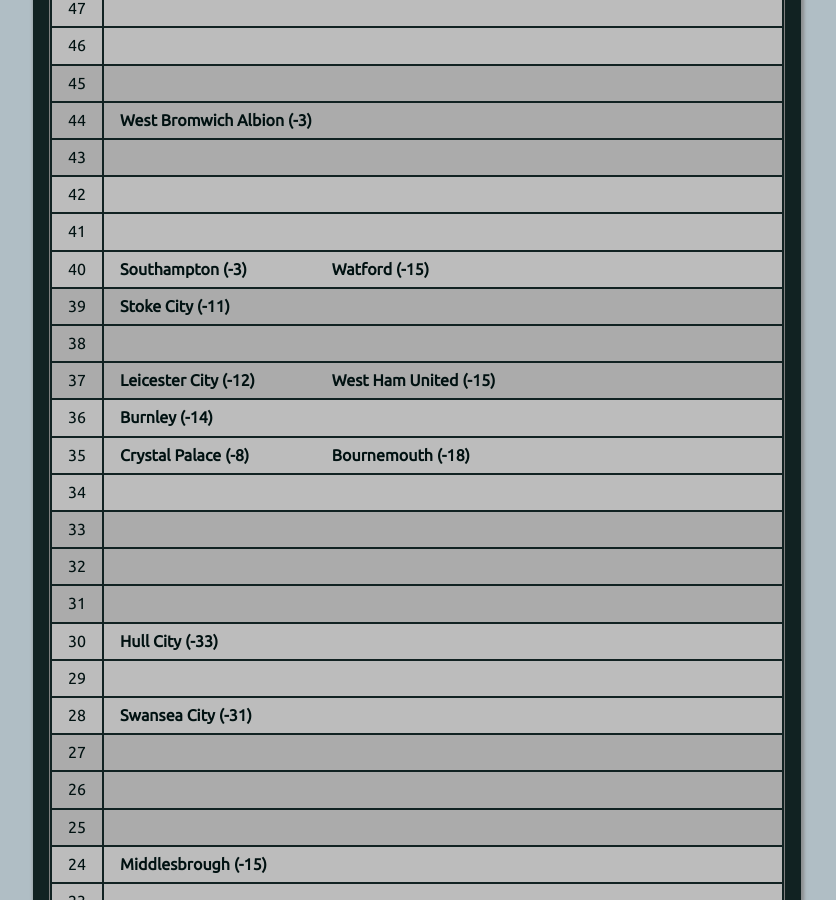
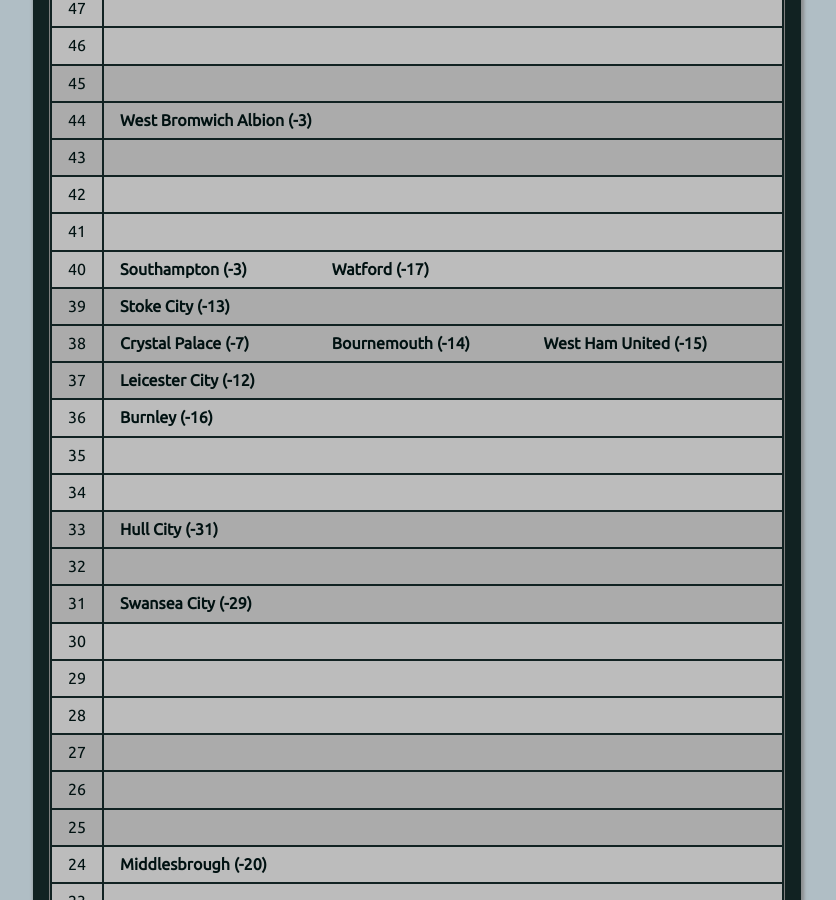
Before and after one commit to muru/muru.github.io, a Jekyll site: the page built from resources.md, in a window 1280 px wide and 900 px high, scrolled down 2596 px. Shown: the whole window, without its empty margins (223-1059 px from the left). Built offline with Jekyll 4.4.1, drawn with Linux system fonts in a browser that asks for light colours; some of the changed text lies outside the part shown.

Commit message:
updated cann-table: Mon 24 Apr 05:00:12 IST 2017

```diff
--- a/cann-table.html
+++ b/cann-table.html
@@ -50,7 +50,7 @@
 	<tr class="cann-row-2">
 		<td class="cann-point"> 66 </td>
 		<td class="cann-clubs">
-			<span class="club-name"> Liverpool (29) </span>
+			<span class="club-name"> Liverpool (28) </span>
 		</td>
  	</tr>
 	<tr class="cann-row-2">
@@ -67,6 +67,7 @@
 	<tr class="cann-row-1">
 		<td class="cann-point"> 63 </td>
 		<td class="cann-clubs">
+			<span class="club-name"> Manchester United (26) </span>
 		</td>
  	</tr>
 	<tr class="cann-row-1">
@@ -82,7 +83,6 @@
 	<tr class="cann-row-2">
 		<td class="cann-point"> 60 </td>
 		<td class="cann-clubs">
-			<span class="club-name"> Manchester United (24) </span>
 		</td>
  	</tr>
 	<tr class="cann-row-2">
@@ -93,12 +93,13 @@
 	<tr class="cann-row-2">
 		<td class="cann-point"> 58 </td>
 		<td class="cann-clubs">
+			<span class="club-name"> Everton (23) </span>
 		</td>
  	</tr>
 	<tr class="cann-row-1">
 		<td class="cann-point"> 57 </td>
 		<td class="cann-clubs">
-			<span class="club-name"> Everton (23) </span>
+			<span class="club-name"> Arsenal (23) </span>
 		</td>
  	</tr>
 	<tr class="cann-row-1">
@@ -114,7 +115,6 @@
 	<tr class="cann-row-2">
 		<td class="cann-point"> 54 </td>
 		<td class="cann-clubs">
-			<span class="club-name"> Arsenal (22) </span>
 		</td>
  	</tr>
 	<tr class="cann-row-2">
@@ -187,38 +187,38 @@
 		<td class="cann-point"> 40 </td>
 		<td class="cann-clubs">
 			<span class="club-name"> Southampton (-3) </span>
-			<span class="club-name"> Watford (-15) </span>
+			<span class="club-name"> Watford (-17) </span>
 		</td>
  	</tr>
 	<tr class="cann-row-1">
 		<td class="cann-point"> 39 </td>
 		<td class="cann-clubs">
-			<span class="club-name"> Stoke City (-11) </span>
+			<span class="club-name"> Stoke City (-13) </span>
 		</td>
  	</tr>
 	<tr class="cann-row-1">
 		<td class="cann-point"> 38 </td>
 		<td class="cann-clubs">
+			<span class="club-name"> Crystal Palace (-7) </span>
+			<span class="club-name"> Bournemouth (-14) </span>
+			<span class="club-name"> West Ham United (-15) </span>
 		</td>
  	</tr>
 	<tr class="cann-row-1">
 		<td class="cann-point"> 37 </td>
 		<td class="cann-clubs">
 			<span class="club-name"> Leicester City (-12) </span>
-			<span class="club-name"> West Ham United (-15) </span>
 		</td>
  	</tr>
 	<tr class="cann-row-2">
 		<td class="cann-point"> 36 </td>
 		<td class="cann-clubs">
-			<span class="club-name"> Burnley (-14) </span>
+			<span class="club-name"> Burnley (-16) </span>
 		</td>
  	</tr>
 	<tr class="cann-row-2">
 		<td class="cann-point"> 35 </td>
 		<td class="cann-clubs">
-			<span class="club-name"> Crystal Palace (-8) </span>
-			<span class="club-name"> Bournemouth (-18) </span>
 		</td>
  	</tr>
 	<tr class="cann-row-2">
@@ -229,6 +229,7 @@
 	<tr class="cann-row-1">
 		<td class="cann-point"> 33 </td>
 		<td class="cann-clubs">
+			<span class="club-name"> Hull City (-31) </span>
 		</td>
  	</tr>
 	<tr class="cann-row-1">
@@ -239,12 +240,12 @@
 	<tr class="cann-row-1">
 		<td class="cann-point"> 31 </td>
 		<td class="cann-clubs">
+			<span class="club-name"> Swansea City (-29) </span>
 		</td>
  	</tr>
 	<tr class="cann-row-2">
 		<td class="cann-point"> 30 </td>
 		<td class="cann-clubs">
-			<span class="club-name"> Hull City (-33) </span>
 		</td>
  	</tr>
 	<tr class="cann-row-2">
@@ -255,7 +256,6 @@
 	<tr class="cann-row-2">
 		<td class="cann-point"> 28 </td>
 		<td class="cann-clubs">
-			<span class="club-name"> Swansea City (-31) </span>
 		</td>
  	</tr>
 	<tr class="cann-row-1">
@@ -276,7 +276,7 @@
 	<tr class="cann-row-2">
 		<td class="cann-point"> 24 </td>
 		<td class="cann-clubs">
-			<span class="club-name"> Middlesbrough (-15) </span>
+			<span class="club-name"> Middlesbrough (-20) </span>
 		</td>
  	</tr>
 	<tr class="cann-row-2">
```
Also changed, not shown: other parts of cann-table.html (+1 -1 lines).
